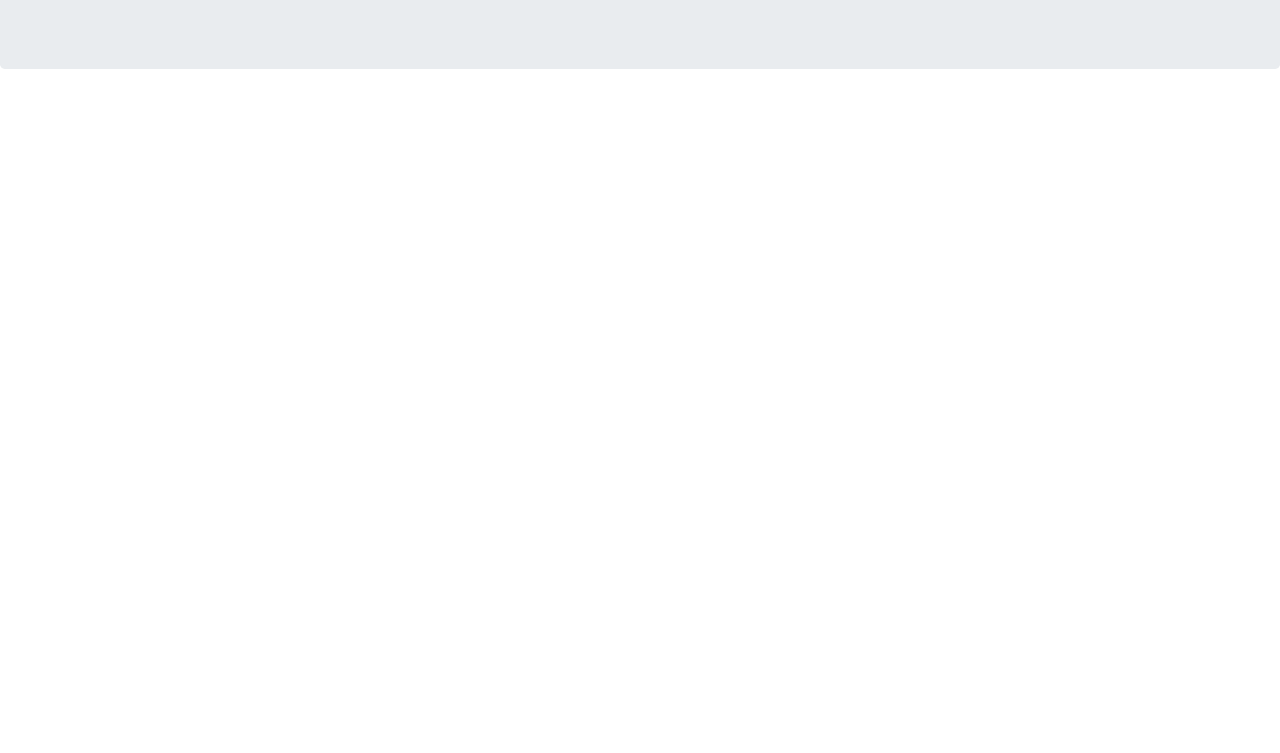
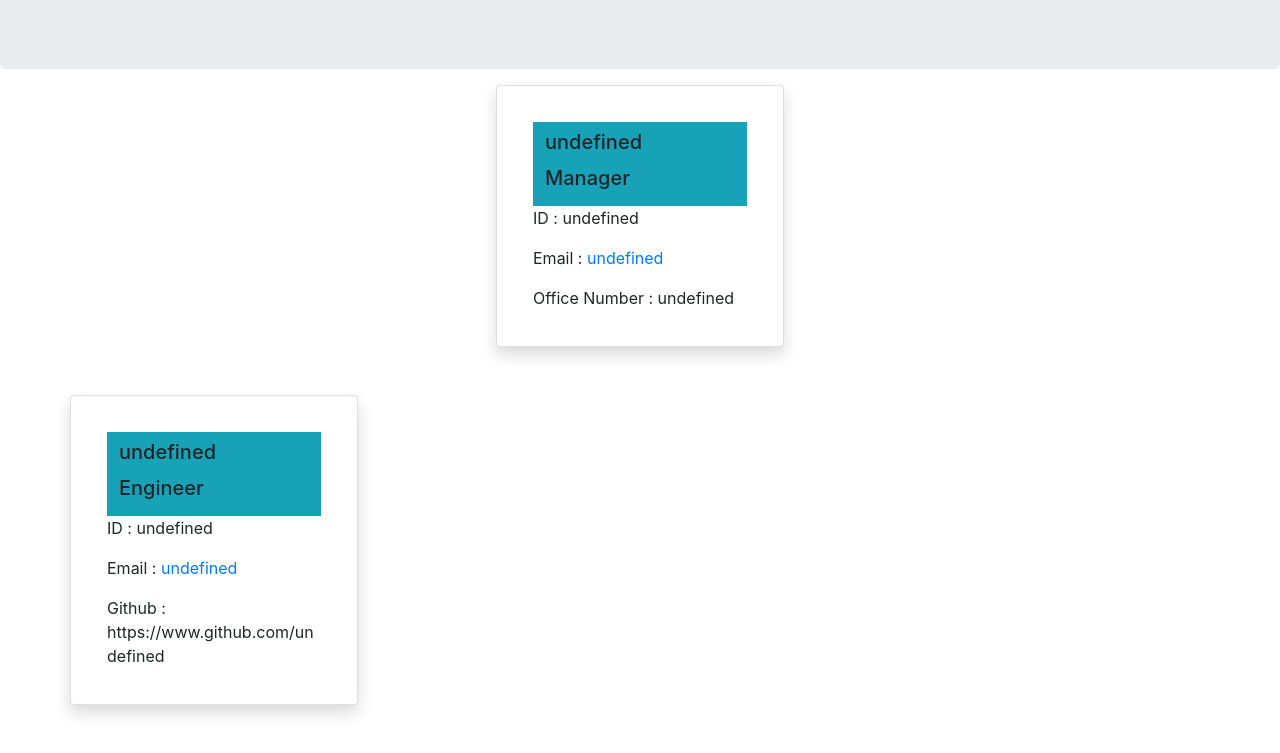
Before and after one commit to MrSinzo/Team-profile-generator-SinzoStyle, a website: page SAMPLEindex.html in a window 1280 px wide. Shown: the part 115-868 px from the top of the page. Before the commit the page ends 800 px from the top, so only its background shows below. Drawn offline with nearby package versions, Linux system fonts and the light colour scheme.

Commit message:
quick update for help from ask bCS

```diff
--- a/SAMPLEindex.html
+++ b/SAMPLEindex.html
@@ -22,6 +22,26 @@
       <div class="row">
           <div class="team-area col-12 d-flex justify-content-center">
 
+        <div class="card shadow p-3 mb-5 bg-body rounded" style="width: 18rem;">
+        <div class="card-body">
+          <div class="bg-info p-2"><h5 class="card-title ml-1">undefined</h5><h5 class="ml-1">Manager</h5></div>
+            <p class="card-text">ID : undefined</p>
+            <p class="card-text">Email : <a href="mailto:undefined">undefined</a></p>
+            <p class="card-text">Office Number : undefined</p>
+        </div>
+    </div>
+    </div>
+
+  <div class="card shadow p-3 mb-5 bg-body rounded" style="width: 18rem;">
+    <div class="card-body">
+      <div class="bg-info p-2"><h5 class="card-title ml-1">undefined</h5><h5 class="ml-1">Engineer</h5></div>
+        <p class="card-text">ID : undefined</p>
+        <p class="card-text">Email : <a href="mailto:undefined">undefined</a></p>
+        <p class="card-text"> Github : https://www.github.com/undefined</p>
+      </div>
+    </div>
+  </div>
+
           </div>
       </div>
   </div>
```
Also changed, not shown: index.js (+4 -4 lines), testing.js (+3 -4 lines).
